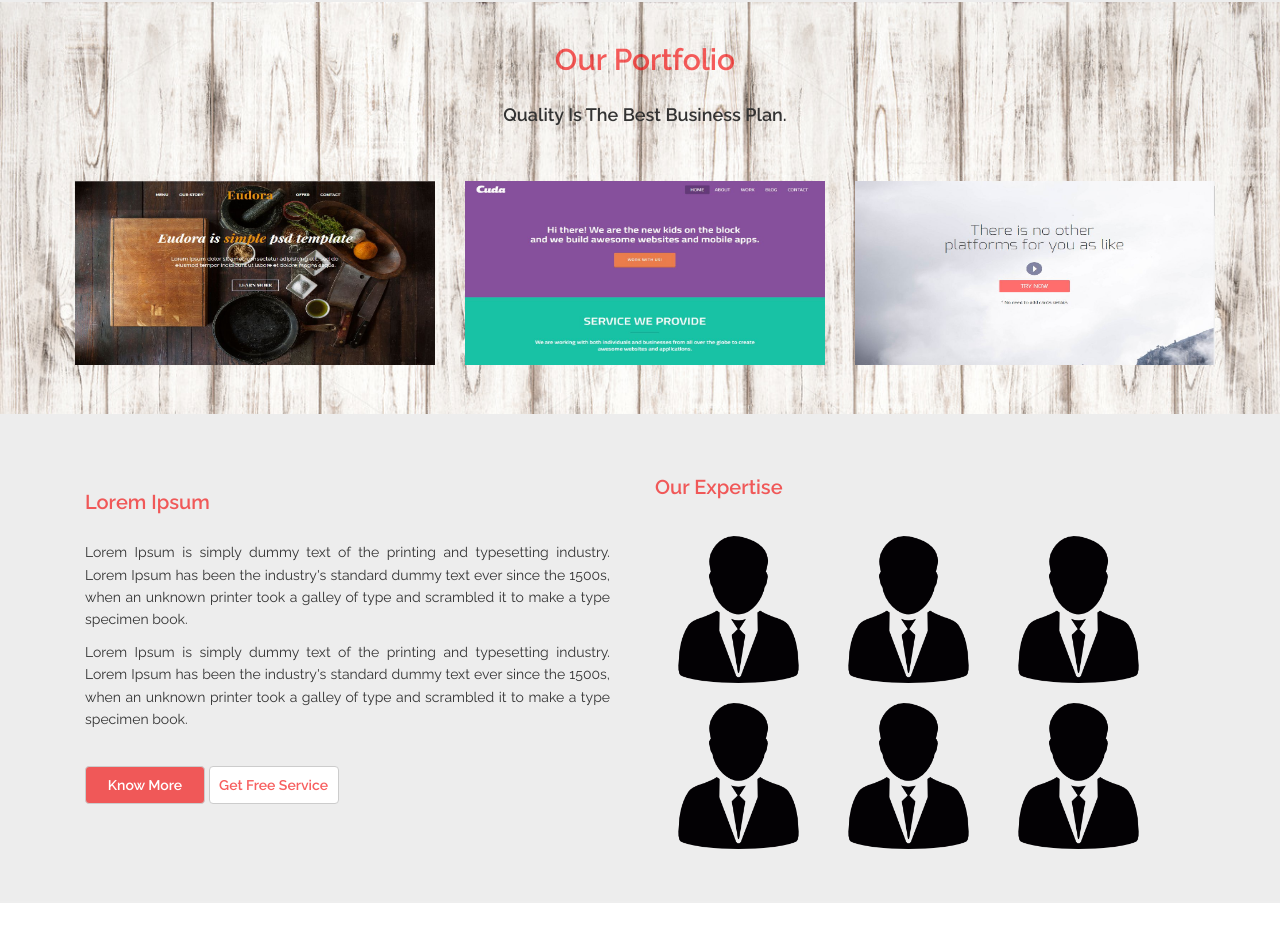
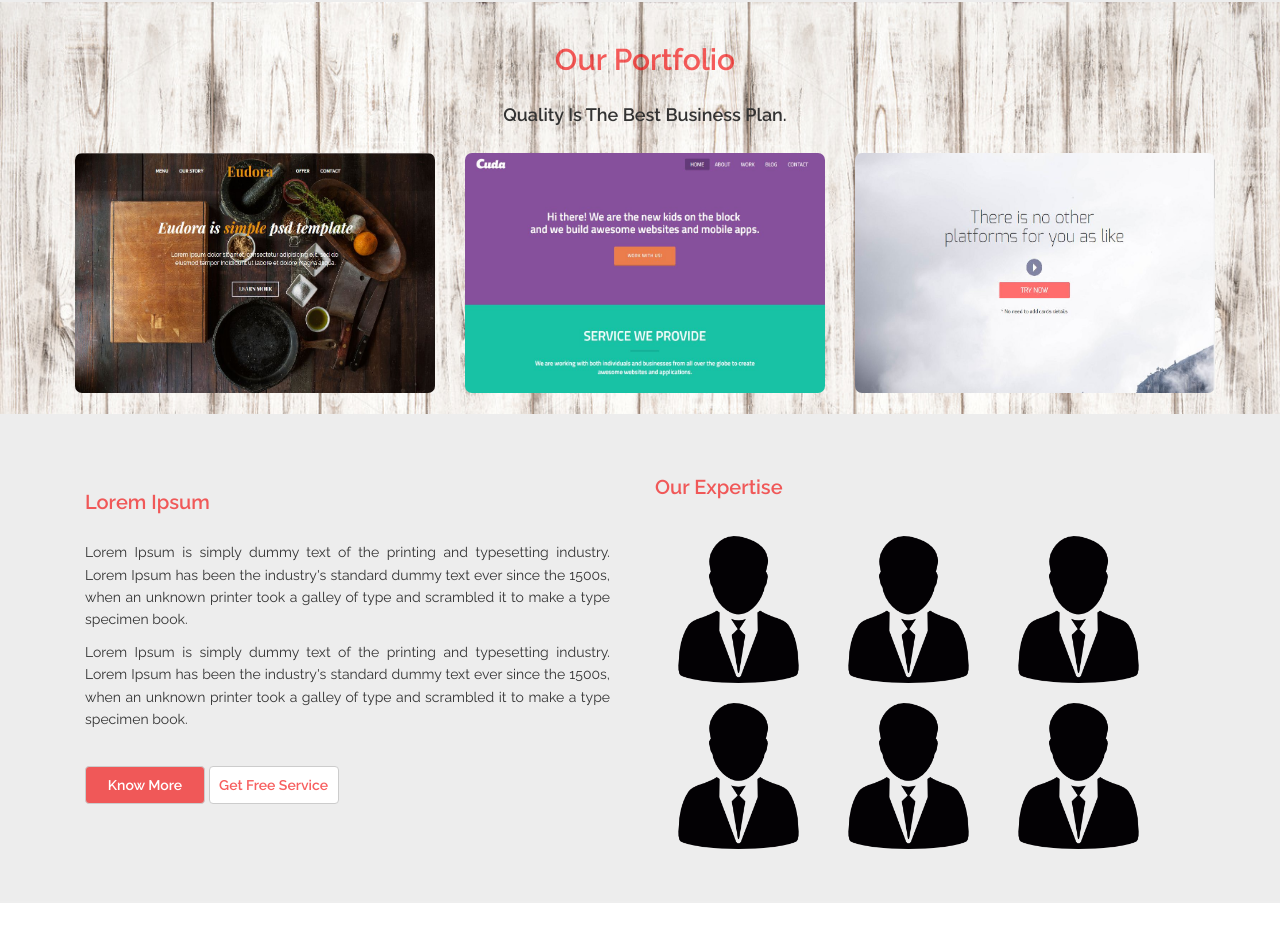
Before and after one commit to Sabbirkhan95/Portfolio, a plain HTML site: page index.html in a window 1280 px wide. Shown: the part 1222-2157 px from the top of the page. Drawn offline with Linux system fonts and the light colour scheme.

Commit message:
Update style.css

```diff
--- a/css/style.css
+++ b/css/style.css
@@ -52,7 +52,7 @@ form>input, form>select, form>textarea {margin-bottom: 12px;}
 .punchline {padding-left:10px;}
 .portfolio h2{font-weight: bold;color:rgba(242, 2, 2, 0.63)}
 .portfolio p{padding: 16px 0px; font-size: 18px;font-weight: bold;}
-.portfolio img{width: 100%; height: 240px; padding: 2em 0em;}
+.portfolio img{width: 100%; height: 240px; border-radius:7px;}
 .testimonials{border-top:2px solid #eee; padding: 2.5em 0em;}
 .testimonials p{text-align: justify;}
 .testimonials .carousel{ width: 100%;}
```
